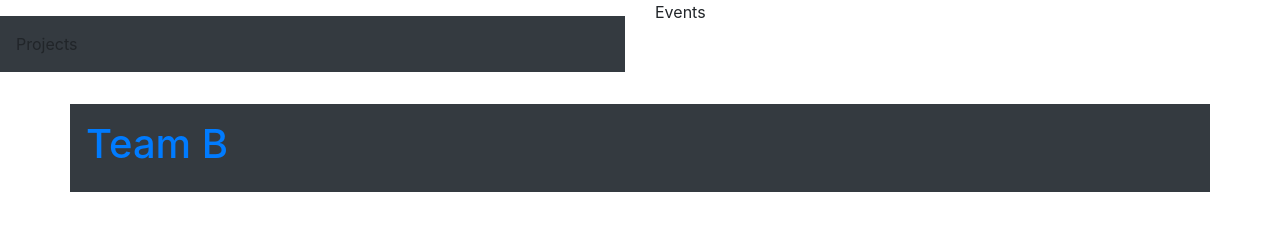
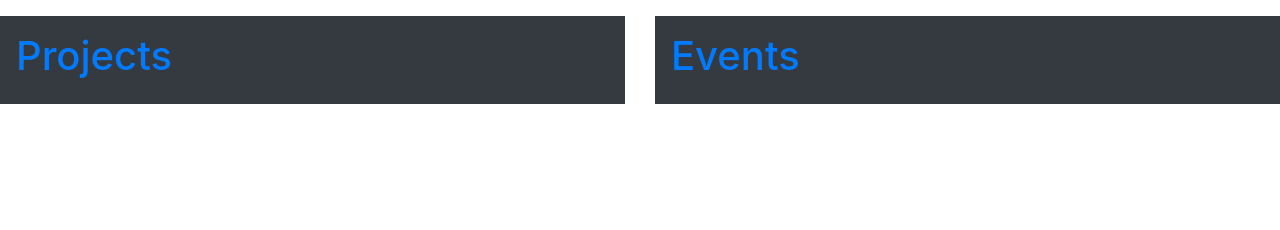
Before and after one commit to IlanLuci/Test, a plain HTML site: page index.html in a window 1280 px wide. Drawn offline with nearby package versions, Linux system fonts and the light colour scheme.

Commit message:
Update index.html

```diff
--- a/index.html
+++ b/index.html
@@ -21,19 +21,15 @@
 		<div class="row">
  			<div class="col">
 				<div class="container-sm p-3 my-3 bg-dark">
-				Projects
+					<h1><a href="projects.html">Projects</a></h1>
 				</div>
 			</div>
 
   			<div class="col">
-				Events
+				<div class="container-sm p-3 my-3 bg-dark">
+					<h1><a href="events.html">Events</a></h1>
+				</div>
 			</div>
-		</div>
-
-
-		<div class="container-sm p-3 my-3 bg-dark">
-        		<h1><a href="b.html" class="B">Team B</a></h1>
 		</div>
 	</body>
 </html>
-<!--<h1><a href="a.html" class="A">Team A</a></h1>-->
```
